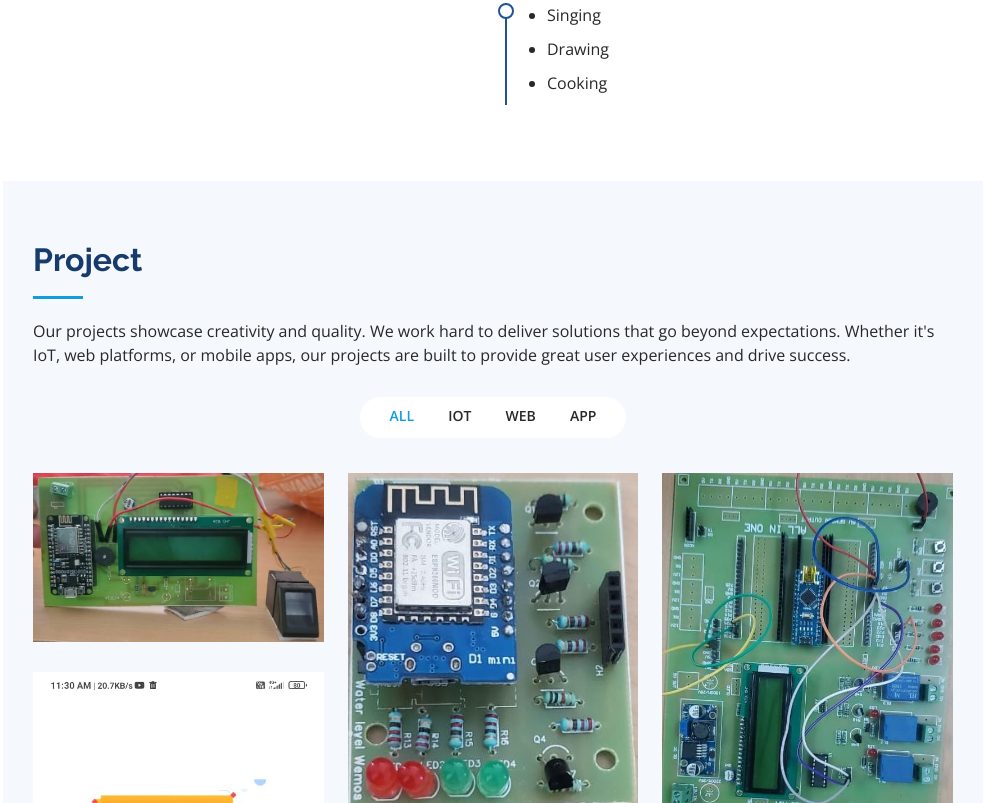
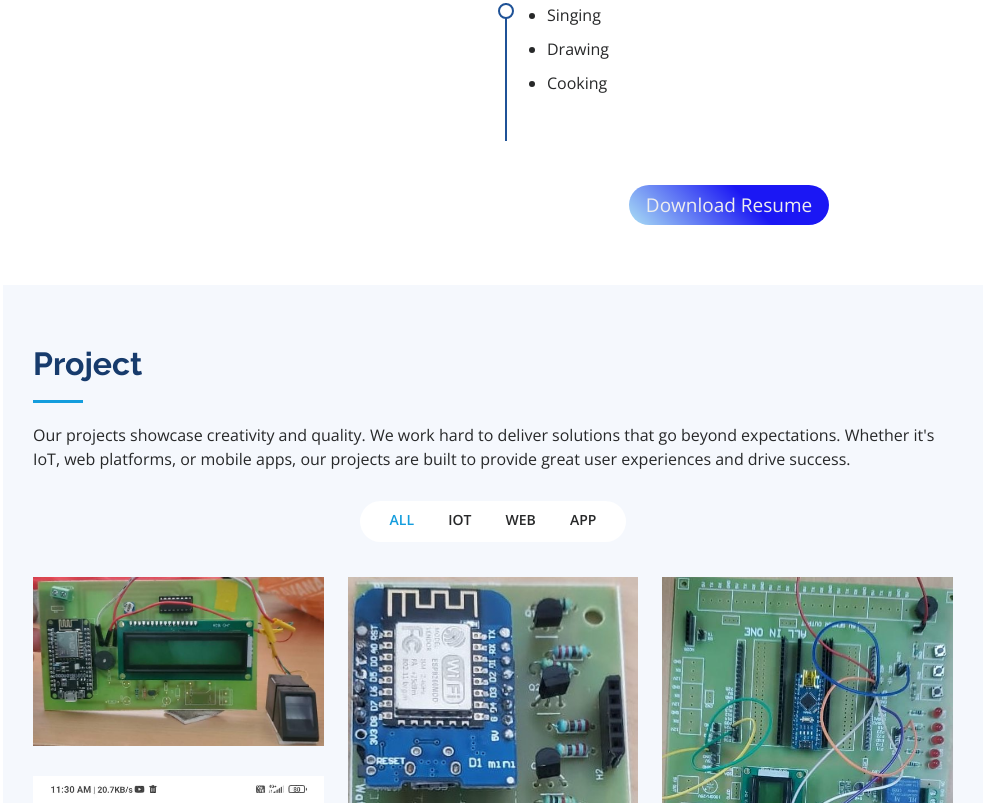
Before and after one commit to tamil1706/tamil, a plain HTML site: page index.html in a window 1280 px wide. Shown: the part 4796-5599 px from the top of the page, without its empty margins (297-1280 px from the left). Drawn offline with nearby package versions, Linux system fonts and the light colour scheme.

Commit message:
Update index.html

```diff
--- a/index.html
+++ b/index.html
@@ -29,6 +29,47 @@
 </head>
 
 <body>
+  <style>
+
+.btn {
+    width: 200px; /* Adjust width as needed */
+    height: 40px;
+    margin-top: 20px;
+    border-radius: 50px;
+    border: none;
+    outline: none;
+    background: linear-gradient(45deg, #aadff4 0%, #1b17f4 60%);
+    font-size: 19px;
+    font-weight: 500;
+    color: #eee;
+    position: relative;
+    cursor: pointer;
+    z-index: 1;
+    overflow: hidden;
+    transition: background 0.3s ease;
+}
+
+.btn::before {
+    content: "";
+    position: absolute;
+    left: 0;
+    top: 0;
+    height: 100%;
+    width: 0%;
+    background: linear-gradient(45deg, #f417de 0%, #098dc1 60%);
+    transition: width 0.5s ease;
+    z-index: -1;
+}
+
+.btn:hover {
+    color: #eee;
+    background: linear-gradient(45deg, #098dc1 0%, #f417de 60%);
+}
+
+.btn:hover::before {
+    width: 100%;
+}
+</style>
 
   <!-- ======= Mobile nav toggle button ======= -->
   <i class="bi bi-list mobile-nav-toggle d-xl-none"></i>
@@ -424,10 +465,13 @@ and make a positive impact through cutting-edge solutions
                 <li>Cooking</li>
               </ul>
             </div>
-
+            <div class="text-center mt-4">
+              <a href="img/resume.pdf" class="btn btn-primary" download>Download Resume</a>
+          </div>
 
           </div>
         </div>
+
 
       </div>
     </section>
```
